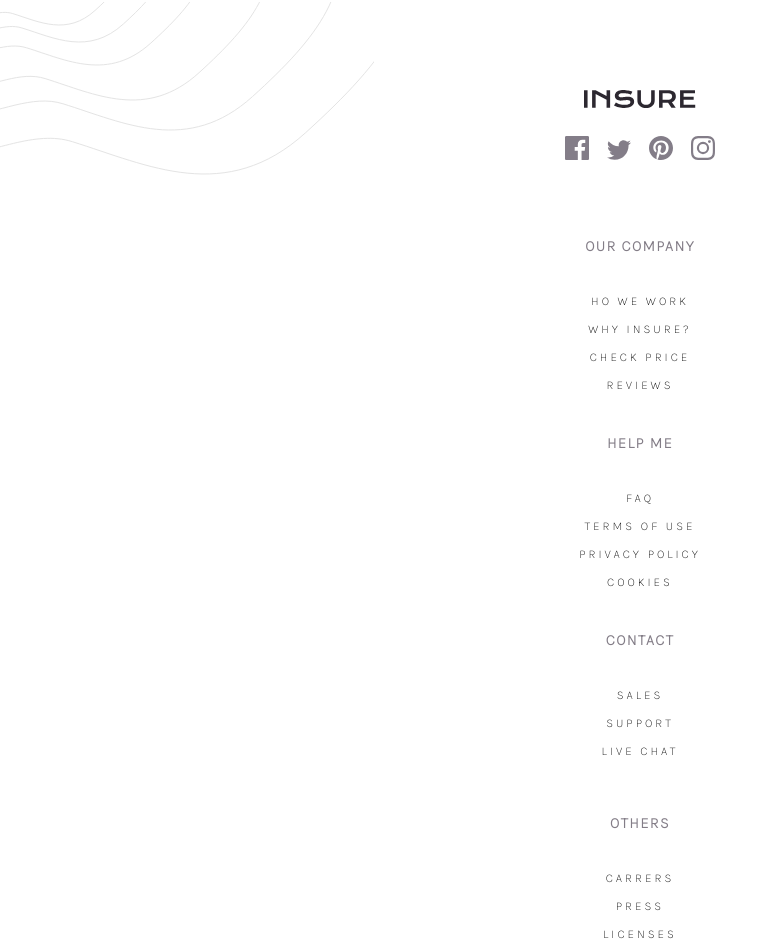
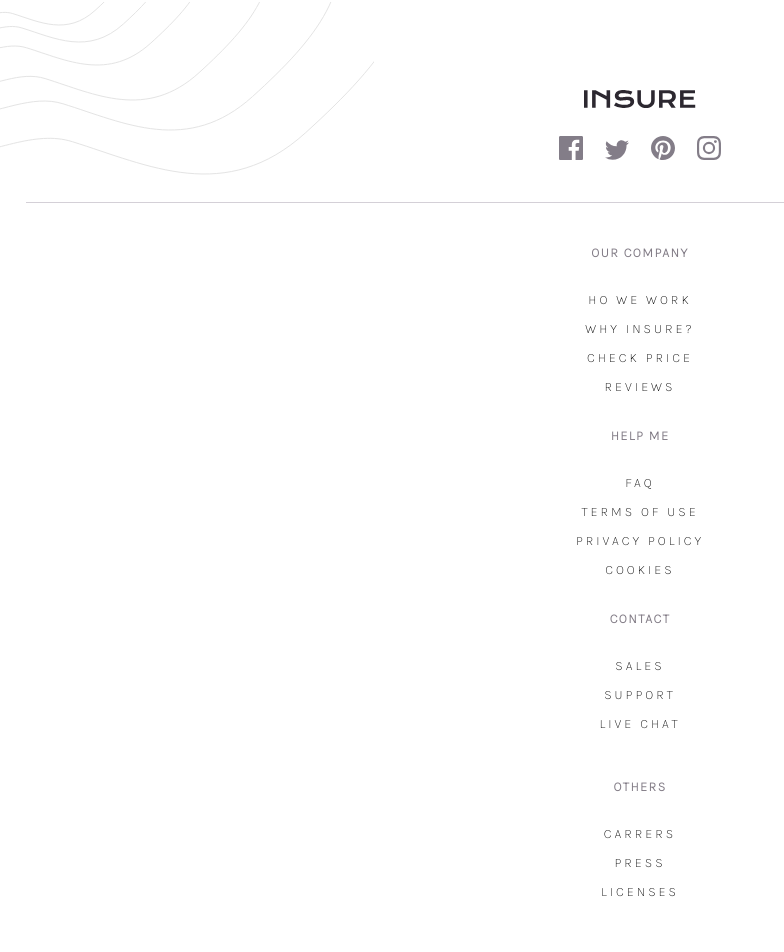
Before and after one commit to wicho37/insure_landing_page-7, a React (Vite) app: page / in a window 1280 px wide. Shown: the part 2804-3756 px from the top of the page, without its empty margins (0-784 px from the left). After the commit the page ends 3724 px from the top, so only its background shows below. Built offline with nearby package versions, Linux system fonts and the light colour scheme.

Commit message:
se continua agregando css al proyecto

```diff
--- a/src/componenst/cardFooter/CardFooter.module.css
+++ b/src/componenst/cardFooter/CardFooter.module.css
@@ -1,6 +1,6 @@
 .contentCardFooter{
     text-transform: uppercase;
-    font-size: 12px;
+    font-size: 13px;
     letter-spacing: 3px;
     margin: -15px;
 }
@@ -11,14 +11,14 @@
     margin: 7px 0;
 }
 h4{
-    padding: 40px 0 0;
+    padding: 35px 0 0;
     color: hsl(273, 4%, 51%);
     letter-spacing: 1.5px;
-    margin: 10px 0 32px;
+    margin: 7px 35px 25px;
     font-family: karla;
-    font-size: 15px;
+    font-size: 13px;
 }
-.contentCardFooter::first-line{
-    border-top: 1px solid #ccd7de;
+  .contentCardFooter:nth-child(1){
+    border-top: 1px solid  hsl(274, 8%, 83%);
     margin: 0 26px;
-}
+  }
--- a/src/componenst/redes/Redes.module.css
+++ b/src/componenst/redes/Redes.module.css
@@ -11,7 +11,7 @@
     margin: 24px 0;
 }
 .networks div a{
-    margin: 0 9px;
+    margin: 0 11px;
 }
 .networks img{
     position: relative;
```
